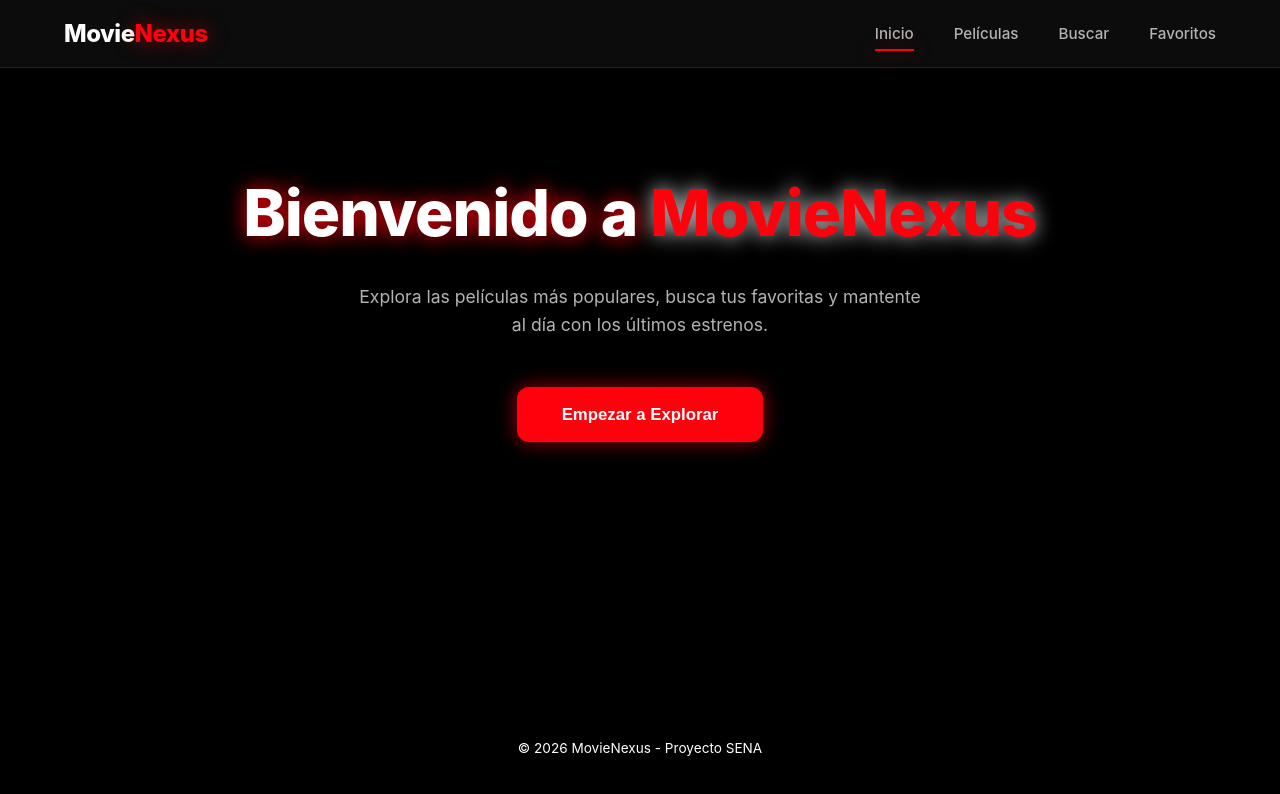
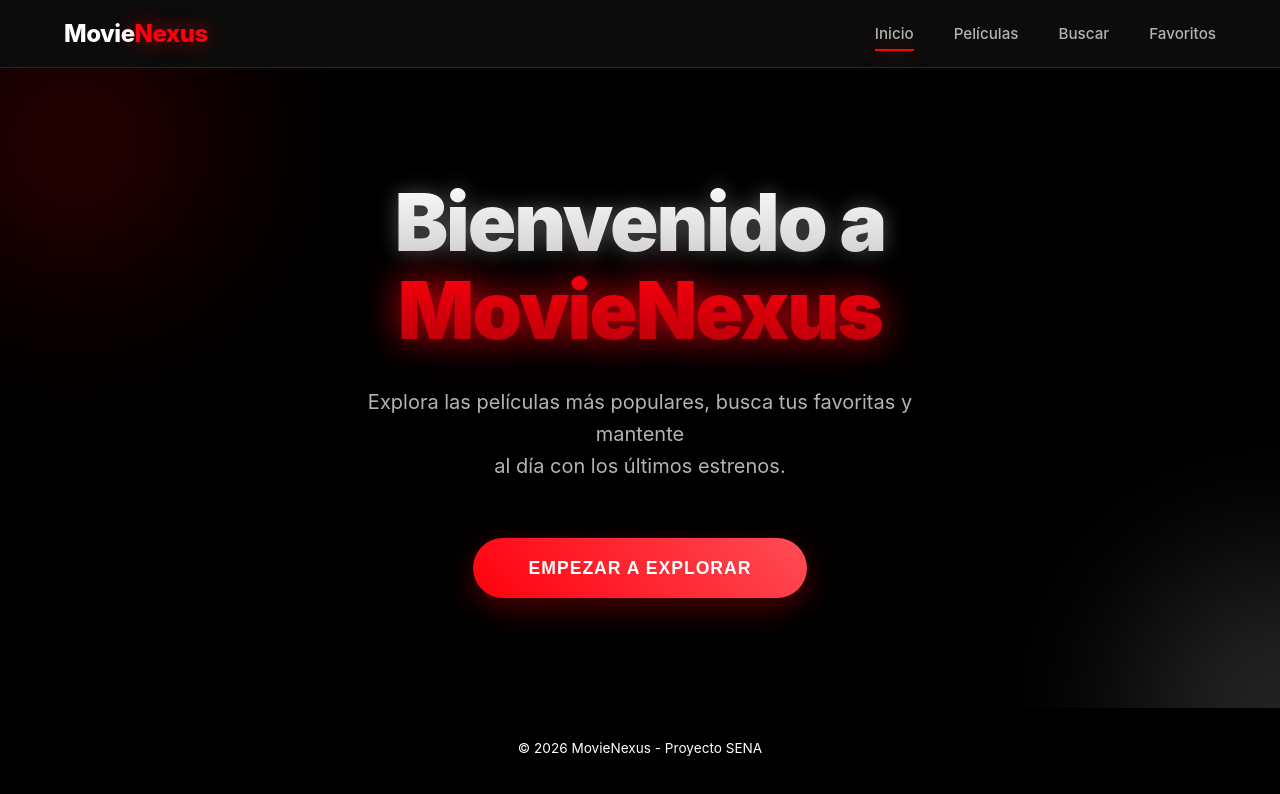
Before and after one commit to Andrescg18/MovieNexus, an Angular app: page / in a window 1280 px wide. Shown: the top 794 px of the page. Built offline with nearby package versions, Linux system fonts and the light colour scheme; no server answers.

Commit message:
Upgrade Home to Premium Design: Gradients, Pulse Shadows, and Background Blobs

```diff
--- a/src/app/features/home/home.css
+++ b/src/app/features/home/home.css
@@ -2,66 +2,120 @@
   display: flex;
   justify-content: center;
   align-items: center;
-  min-height: 60vh;
+  min-height: 80vh;
   text-align: center;
   padding: 4rem 20px;
-  animation: fadeInUp 1s ease-out forwards;
+  position: relative;
+  overflow: hidden;
 }
 
-@keyframes fadeInUp {
-  from {
-    opacity: 0;
-    transform: translateY(30px);
-  }
-  to {
-    opacity: 1;
-    transform: translateY(0);
-  }
+/* Background Blobs for depth */
+.hero::before, .hero::after {
+  content: '';
+  position: absolute;
+  width: 300px;
+  height: 300px;
+  border-radius: 50%;
+  filter: blur(80px);
+  z-index: -1;
+  opacity: 0.15;
+  animation: float 10s infinite alternate ease-in-out;
+}
+
+.hero::before {
+  background: var(--primary);
+  top: -100px;
+  left: -100px;
+}
+
+.hero::after {
+  background: #ffffff;
+  bottom: -100px;
+  right: -100px;
+  animation-delay: -5s;
+}
+
+@keyframes float {
+  from { transform: translate(0, 0); }
+  to { transform: translate(50px, 50px); }
 }
 
 .hero-content {
-  max-width: 800px;
+  max-width: 900px;
+  animation: fadeInUp 1s cubic-bezier(0.22, 1, 0.36, 1) forwards;
 }
 
 h1 {
-  font-size: 4rem;
-  font-weight: 800;
+  font-size: 5rem;
+  font-weight: 900;
   margin-bottom: 2rem;
-  letter-spacing: -1px;
+  letter-spacing: -2px;
+  line-height: 1.1;
 }
 
 .text-white {
-  color: var(--text-main);
-  text-shadow: 0 0 20px var(--primary);
+  background: linear-gradient(180deg, #ffffff 0%, #cccccc 100%);
+  -webkit-background-clip: text;
+  -webkit-text-fill-color: transparent;
+  filter: drop-shadow(0 0 10px rgba(255, 255, 255, 0.3));
 }
 
 .text-coral {
-  color: var(--primary);
-  text-shadow: 0 0 20px rgba(255, 255, 255, 0.8);
+  background: linear-gradient(180deg, var(--primary) 0%, #b30009 100%);
+  -webkit-background-clip: text;
+  -webkit-text-fill-color: transparent;
+  filter: drop-shadow(0 0 15px var(--primary-glow));
+  animation: pulseShadow 3s infinite alternate;
+}
+
+@keyframes pulseShadow {
+  from { filter: drop-shadow(0 0 10px var(--primary-glow)); }
+  to { filter: drop-shadow(0 0 25px var(--primary)); }
 }
 
 .subtitle {
-  font-size: 1.1rem;
+  font-size: 1.25rem;
   color: var(--text-muted);
-  margin-bottom: 3rem;
+  margin-bottom: 3.5rem;
   line-height: 1.6;
+  max-width: 600px;
+  margin-left: auto;
+  margin-right: auto;
 }
 
 .btn-primary {
-  background-color: var(--primary);
+  background: linear-gradient(45deg, var(--primary), #ff4d56);
   color: #ffffff;
   border: none;
-  border-radius: var(--border-radius);
-  padding: 1.1rem 2.8rem;
-  font-size: 1.05rem;
-  font-weight: bold;
+  border-radius: 50px;
+  padding: 1.2rem 3.5rem;
+  font-size: 1.1rem;
+  font-weight: 700;
+  text-transform: uppercase;
+  letter-spacing: 1px;
   cursor: pointer;
   transition: var(--transition-smooth);
-  box-shadow: var(--shadow-glow);
+  box-shadow: 0 10px 30px rgba(255, 0, 13, 0.3);
+  position: relative;
+  overflow: hidden;
+}
+
+.btn-primary::before {
+  content: '';
+  position: absolute;
+  top: 0;
+  left: -100%;
+  width: 100%;
+  height: 100%;
+  background: linear-gradient(90deg, transparent, rgba(255,255,255,0.2), transparent);
+  transition: 0.5s;
+}
+
+.btn-primary:hover::before {
+  left: 100%;
 }
 
 .btn-primary:hover {
-  transform: translateY(-4px) scale(1.05);
-  background-color: #ff1a26;
-  box-shadow: 0 0 30px var(--primary);
+  transform: translateY(-5px) scale(1.02);
+  box-shadow: 0 15px 40px rgba(255, 0, 13, 0.5);
 }
```
